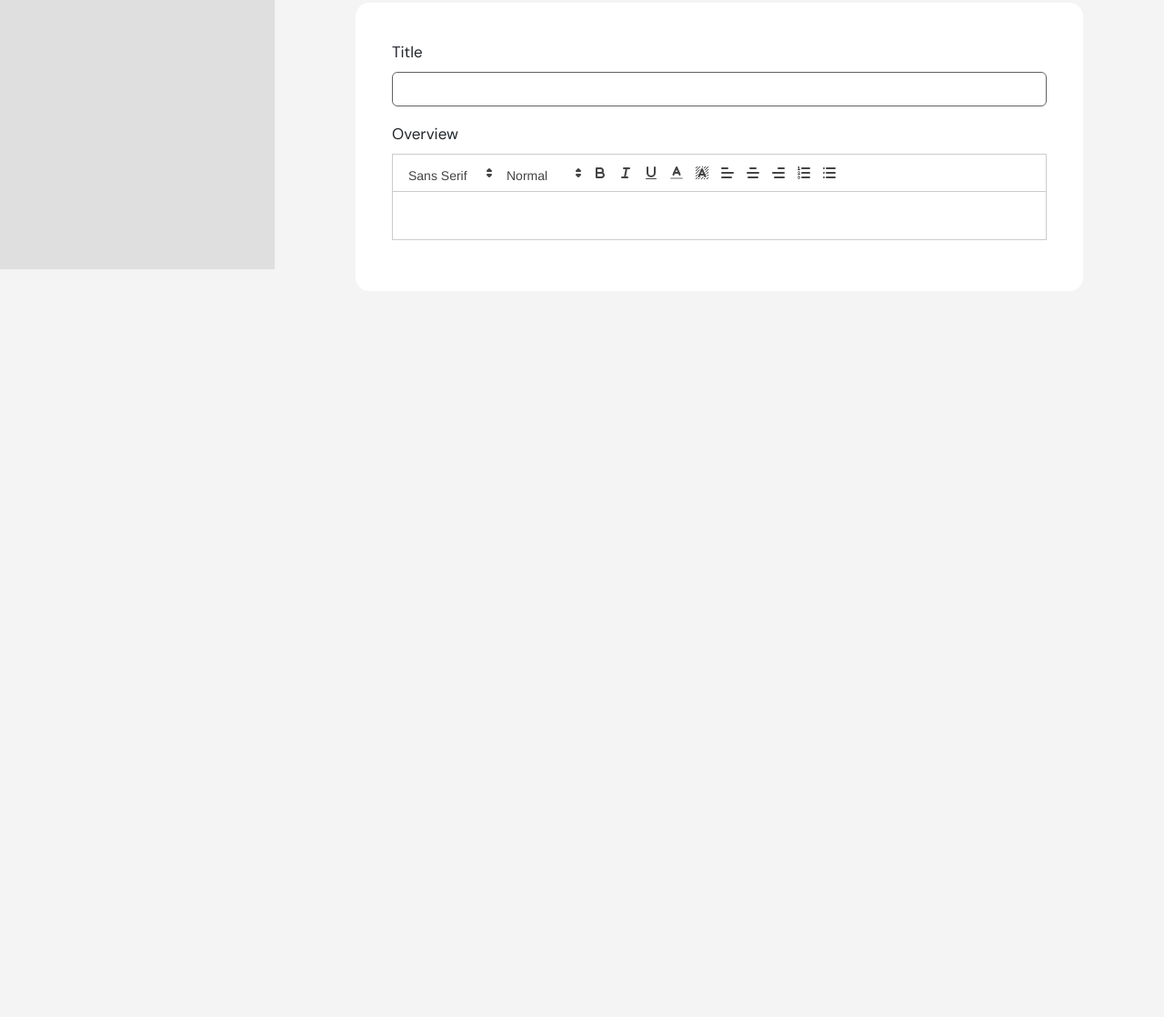
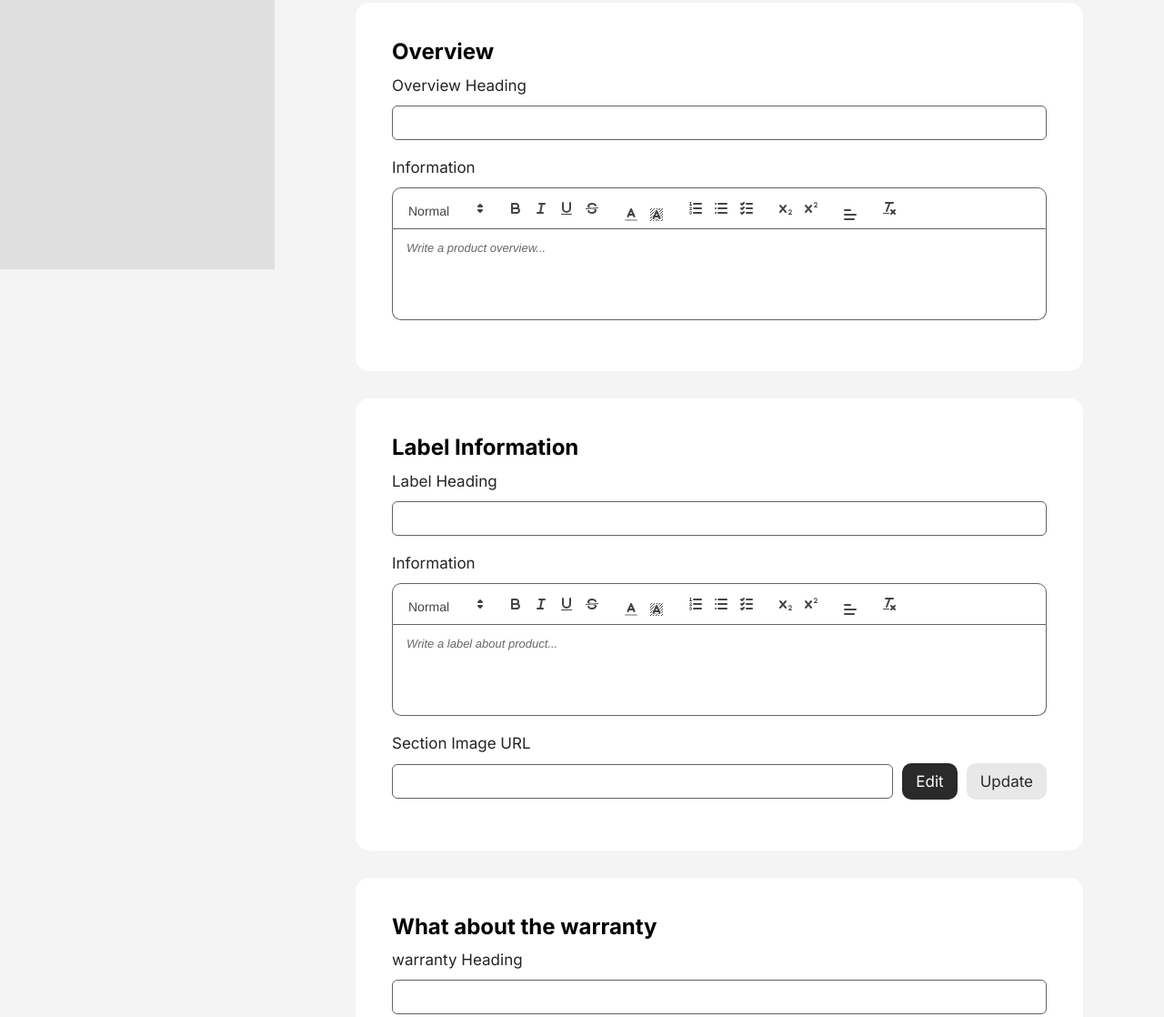
Before and after one commit to masudbhai05/ebay-HTML-template-builder, a plain HTML site: page index.html in a window 1280 px wide. Shown: the part 594-1712 px from the top of the page at 91% size. Before the commit the page ends 944 px from the top, so only its background shows below. Drawn offline with Linux system fonts and the light colour scheme; a web font is replaced by a local one.

Commit message:
warranty done

```diff
--- a/assets/js/main.js
+++ b/assets/js/main.js
@@ -38,12 +38,67 @@
         $(this).css("color", $(this).attr("data-color"))
     })
 
-     // Initialize Quill Editor
-    const quill = new Quill('#editor-container', {
-      modules: {
-        toolbar: '#toolbar'
-      },
-      theme: 'snow'
-    });
+    // ----------------------Overview Quill Editor--------------------
+    const toolbarOptionsOverview = [
+        [{ 'header': [1, 2, 3, 4, 5, 6, false] }],
+        ['bold', 'italic', 'underline', 'strike'],
+        [{ 'color': ['#000', '#f15208ff', '#89ec07ff'] }, { 'background': ['#000', '#f15208ff', '#89ec07ff'] }],
+        [{ 'list': 'ordered' }, { 'list': 'bullet' }, { 'list': 'check' }],
+        [{ 'script': 'sub' }, { 'script': 'super' }],
+        [{ 'align': [] }],
+        ['clean']
+    ];
+    const optionsOverview = {
+        debug: 'info',
+        modules: {
+            toolbar: toolbarOptionsOverview,
+        },
+        placeholder: 'Write a product overview...',
+        theme: 'snow'
+    };
+    const overviewEditor = new Quill('#overview-editor', optionsOverview)
+    // overviewEditor.enable(false);
+
+    // ------------------Label Quill Editor-------------------
+    const toolbarOptionsLabel = [
+        [{ 'header': [1, 2, 3, 4, 5, 6, false] }],
+        ['bold', 'italic', 'underline', 'strike'],
+        [{ 'color': ['#000', '#f15208ff', '#89ec07ff'] }, { 'background': ['#000', '#f15208ff', '#89ec07ff'] }],
+        [{ 'list': 'ordered' }, { 'list': 'bullet' }, { 'list': 'check' }],
+        [{ 'script': 'sub' }, { 'script': 'super' }],
+        [{ 'align': [] }],
+        ['clean']
+    ];
+    const optionsLabel = {
+        debug: 'info',
+        modules: {
+            toolbar: toolbarOptionsLabel,
+        },
+        placeholder: 'Write a label about product...',
+        theme: 'snow'
+    };
+    const LabelEditor = new Quill('#label-editor', optionsLabel)
+    // LabelEditor.enable(false);
+
+    // ------------------Label Quill Editor-------------------
+    const toolbarOptionsWarranty = [
+        [{ 'header': [1, 2, 3, 4, 5, 6, false] }],
+        ['bold', 'italic', 'underline', 'strike'],
+        [{ 'color': ['#000', '#f15208ff', '#89ec07ff'] }, { 'background': ['#000', '#f15208ff', '#89ec07ff'] }],
+        [{ 'list': 'ordered' }, { 'list': 'bullet' }, { 'list': 'check' }],
+        [{ 'script': 'sub' }, { 'script': 'super' }],
+        [{ 'align': [] }],
+        ['clean']
+    ];
+    const optionsWarranty = {
+        debug: 'info',
+        modules: {
+            toolbar: toolbarOptionsWarranty,
+        },
+        placeholder: 'Write a Warranty about product...',
+        theme: 'snow'
+    };
+    const WarrantyEditor = new Quill('#warranty-editor', optionsWarranty)
+    // WarrantyEditor.enable(false);
 
 })(jQuery)
--- a/assets/scss/components/_navbar.scss
+++ b/assets/scss/components/_navbar.scss
@@ -11,4 +11,5 @@
     left: 0;
     right: 0;
     z-index: 2;
+    box-shadow: 2px 2px 29px rgba(202, 202, 202, 0.3);
 }
--- /dev/null
+++ b/assets/scss/components/_quill.scss
@@ -0,0 +1,14 @@
+@use '../utils/' as *;
+
+.ql-toolbar {
+    border-top-left-radius: 10px !important;
+    border-top-right-radius: 10px !important;
+    border-color: var(--input-border-color) !important;
+}
+
+.ql-container{
+     border-bottom-left-radius: 10px !important;
+    border-bottom-right-radius: 10px !important;
+    border-color: var(--input-border-color) !important;
+    min-height: 100px;
+}
--- a/assets/scss/components/index.scss
+++ b/assets/scss/components/index.scss
@@ -1,3 +1,4 @@
 @forward 'navbar';
 @forward 'sidebar';
 @forward 'section-title';
+@forward 'quill';
--- a/assets/scss/theme/_common.scss
+++ b/assets/scss/theme/_common.scss
@@ -61,6 +61,9 @@ img {
 	}
 }
 
+.thin-btn{
+	padding: 6px 15px;
+}
 .border-15{
 border-radius: 15px;
 }
--- a/assets/scss/utils/_typography.scss
+++ b/assets/scss/utils/_typography.scss
@@ -1,7 +1,6 @@
-$font-url: 'https://fonts.googleapis.com/css2?family=DM+Sans:ital,opsz,wght@0,9..40,100..1000;1,9..40,100..1000&family=Federo&display=swap';
+$font-url: 'https://fonts.googleapis.com/css2?family=Inter:ital,opsz,wght@0,14..32,100..900;1,14..32,100..900&display=swap';
 
 :root{
-    --tp-font-heading: "Federo", sans-serif;
-    --tp-font-body: "DM Sans", sans-serif;
-    --tp-font-flaticon: "flaticon";
+    --tp-font-heading: "Inter", sans-serif;
+    --tp-font-body: "Inter", sans-serif;
     }
--- a/index.html
+++ b/index.html
@@ -84,33 +84,59 @@
                                     </div>
                                 </div>
                             </div>
+                            <!----------------- Overview -------------------->
                             <div class="hero-container">
+                                <h4 class="mb-8">Overview</h4>
                                 <div class="mb-3">
-                                    <label for="main-title" class="form-label">Title</label>
-                                    <input type="text" class="form-control" id="main-title">
+                                    <label for="main-title" class="form-label">Overview Heading</label>
+                                    <input type="text" class="form-control" id="overview-heading">
                                 </div>
                                 <div class="mb-3">
-                                    <label for="specification" class="form-label">Overview</label>
-                                    <!-- Toolbar -->
-                                    <div id="toolbar">
-                                        <select class="ql-font"></select>
-                                        <select class="ql-size"></select>
-                                        <button class="ql-bold"></button>
-                                        <button class="ql-italic"></button>
-                                        <button class="ql-underline"></button>
-                                        <button class="ql-color"></button>
-                                        <button class="ql-background"></button>
-                                        <button class="ql-align" value=""></button>
-                                        <button class="ql-align" value="center"></button>
-                                        <button class="ql-align" value="right"></button>
-                                        <button class="ql-list" value="ordered"></button>
-                                        <button class="ql-list" value="bullet"></button>
+                                    <label for="specification" class="form-label">Information</label>
+                                   <div id="overview-editor" class="overview-editor"></div>
+                                </div>
+                            </div>
+
+                            <!--------------- Label Information -------------->
+                            <div class="hero-container">
+                                <h4 class="mb-8">Label Information</h4>
+                                <div class="mb-3">
+                                    <label for="main-title" class="form-label">Label Heading</label>
+                                    <input type="text" class="form-control" id="label-heading">
+                                </div>
+                                <div class="mb-3">
+                                    <label for="specification" class="form-label">Information</label>
+                                   <div id="label-editor" class="label-editor"></div>
+                                </div>
+                                <div class="mb-3">
+                                    <label for="main-title" class="form-label">Section Image URL</label>
+                                    <div class="update d-flex justify-content-between align-items-center">
+                                        <input type="text" class="form-control" id="Section Image URL">
+                                         <button class="bttn thin-btn ml-10">Edit</button>
+                                         <button class="bttn-white thin-btn ml-10">Update</button>
                                     </div>
+                                </div>
+                            </div>
 
-                                    <!-- Editor -->
-                                    <div id="editor-container" class=""></div>
+                            <!--------------- What about the warranty -------------->
+                            <div class="hero-container">
+                                <h4 class="mb-8">What about the warranty</h4>
+                                <div class="mb-3">
+                                    <label for="main-title" class="form-label">warranty Heading</label>
+                                    <input type="text" class="form-control" id="warranty-heading">
                                 </div>
-
+                                <div class="mb-3">
+                                    <label for="specification" class="form-label">Information</label>
+                                   <div id="warranty-editor" class="label-editor"></div>
+                                </div>
+                                <div class="mb-3">
+                                    <label for="main-title" class="form-label">Section Image URL</label>
+                                    <div class="update d-flex justify-content-between align-items-center">
+                                        <input type="text" class="form-control" id="Section Image URL">
+                                         <button class="bttn thin-btn ml-10">Edit</button>
+                                         <button class="bttn-white thin-btn ml-10">Update</button>
+                                    </div>
+                                </div>
                             </div>
                         </div>
                     </div>
```
Also changed, not shown: assets/css/style.css, 1 other file.
